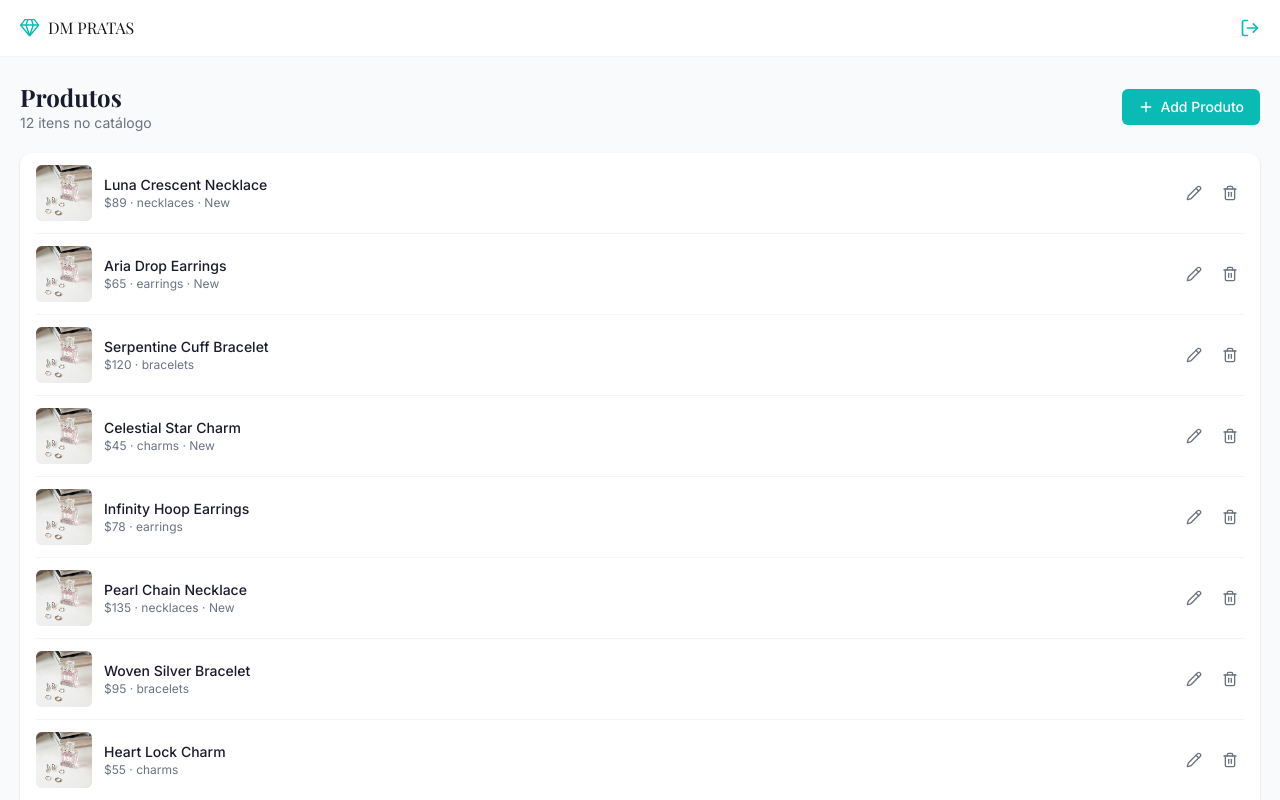
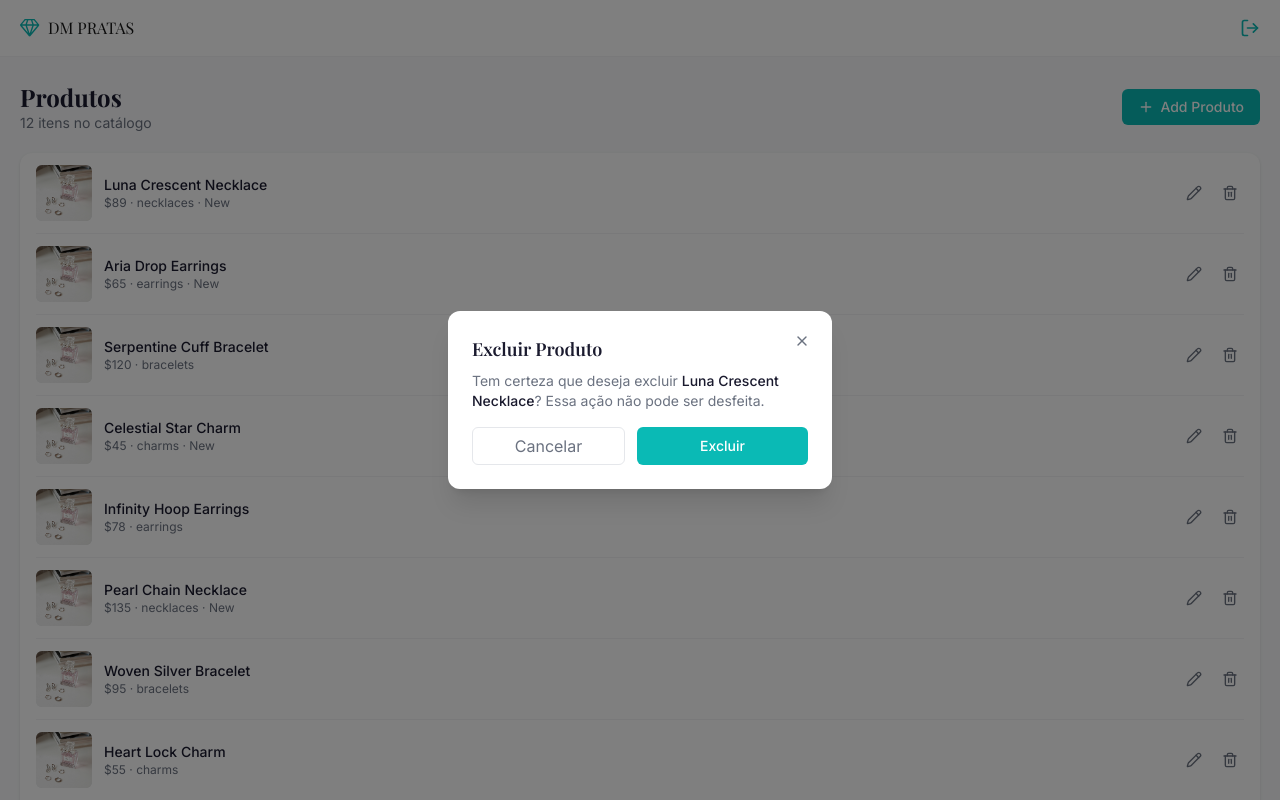
Before and after one commit to Danielle1Melo/Jewelry-catalog, a Next.js app: page /admin in a window 1280 px wide. Both pictures are taken after a click on the button 1230 px from the left and 193 px from the top of the page. Shown: the top 800 px of the page. Built offline with nearby package versions, Linux system fonts and the light colour scheme; a web font is replaced by a local one.

Commit message:
feat: add delete product dialog

```diff
--- a/src/components/ProductList.tsx
+++ b/src/components/ProductList.tsx
@@ -1,10 +1,9 @@
 "use client";
 
-import { Trash2 } from "lucide-react";
+import { DeleteProductDialog } from "./admin/DeleteProductDialog";
 import * as ScrollArea from "@radix-ui/react-scroll-area";
 import * as Separator from "@radix-ui/react-separator";
 import Image from "next/image";
-import { Button } from "./ui/button";
 import { AddProductDialog } from "./admin/AddProductDialog";
 import { EditProductDialog } from "./admin/EditProductDialog";
 import earringsImg from "@/assets/earrings.png";
@@ -58,9 +57,7 @@ function ProductRow({ product }: { product: Product }) {
 
       <div className="flex shrink-0 items-center gap-2">
         <EditProductDialog product={product} />
-        <Button variant="ghost" title="Excluir">
-          <Trash2 className="h-4 w-4" />
-        </Button>
+        <DeleteProductDialog product={product} />
       </div>
     </div>
   );
--- /dev/null
+++ b/src/components/admin/DeleteProductDialog.tsx
@@ -0,0 +1,65 @@
+"use client";
+
+import { useState } from "react";
+import { Trash2 } from "lucide-react";
+import {
+  Dialog,
+  DialogContent,
+  DialogTitle,
+  DialogDescription,
+  DialogTrigger,
+} from "../ui/dialog";
+import { Button } from "../ui/button";
+
+interface DeleteProductDialogProps {
+  product: {
+    id: number;
+    name: string;
+  };
+}
+
+export function DeleteProductDialog({ product }: DeleteProductDialogProps) {
+  const [open, setOpen] = useState(false);
+
+  const handleDelete = () => {
+    console.log("Product deleted:", product.id);
+    // TODO: DELETE /api/products/:id
+    setOpen(false);
+  };
+
+  return (
+    <Dialog open={open} onOpenChange={setOpen}>
+      <DialogTrigger asChild>
+        <Button variant="ghost" title="Excluir">
+          <Trash2 className="h-4 w-4" />
+        </Button>
+      </DialogTrigger>
+
+      <DialogContent className="max-w-sm">
+        <DialogTitle>Excluir Produto</DialogTitle>
+        <DialogDescription className="mt-2">
+          Tem certeza que deseja excluir{" "}
+          <span className="font-medium text-title">{product.name}</span>? Essa
+          ação não pode ser desfeita.
+        </DialogDescription>
+
+        <div className="mt-4 flex gap-3">
+          <Button
+            variant="ghost"
+            className="flex-1 justify-center border border-gray-200"
+            onClick={() => setOpen(false)}
+          >
+            Cancelar
+          </Button>
+          <Button
+            variant="primary"
+            className="flex-1 justify-center bg-red-500 hover:bg-red-600"
+            onClick={handleDelete}
+          >
+            Excluir
+          </Button>
+        </div>
+      </DialogContent>
+    </Dialog>
+  );
+}
```
